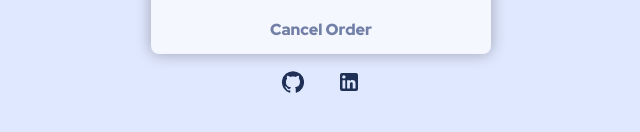
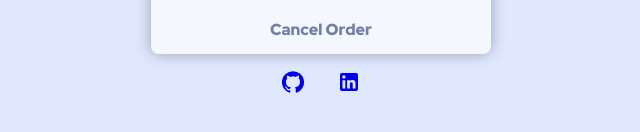
Before and after one commit to carlosGabrielCarreno/order-summary-component-main, a React (Vite) app: page / in a window 1280 px wide. Shown: the part 484-616 px from the top of the page, without its empty margins (319-959 px from the left). Built offline with nearby package versions, Linux system fonts and the light colour scheme.

Commit message:
add social media

```diff
--- a/src/SocialMedia.jsx
+++ b/src/SocialMedia.jsx
@@ -3,18 +3,14 @@
 import './socialMedia.scss';
 
 export const SocialMedia = () => {
-  const onClickLinkedin = (event) => {
-    event.preventDefault();
-  };
-
   return (
     <div className="containerSocialMedia">
-      <span>
+      <a href="https://github.com/gabrielCarrenio" target="_blank">
         <GitHubIcon />
-      </span>
-      <span>
+      </a>
+      <a href="https://www.linkedin.com/in/gabrielcarrenio/" target="_blank">
         <LinkedInIcon />
-      </span>
+      </a>
     </div>
   );
 };
```
Also changed, not shown: 1 other file (tests, documents, lock files or other folders).
